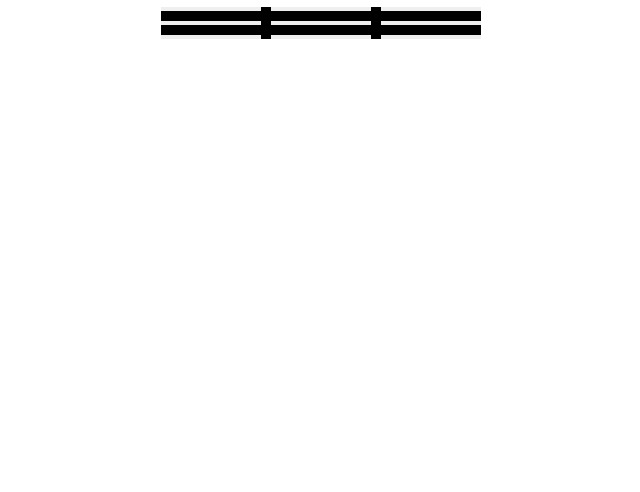
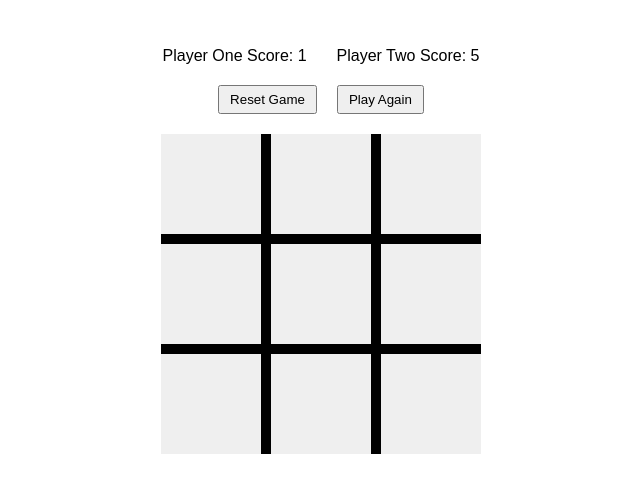
Before and after one commit to MrChub467/tic-tac-toe, a plain HTML site: page index.html in a window 1280 px wide. Shown: the part 60-552 px from the top of the page, without its empty margins (319-959 px from the left). Drawn offline with Linux system fonts and the light colour scheme.

Commit message:
Add html

```diff
--- a/index.html
+++ b/index.html
@@ -10,16 +10,27 @@
     <body>
         <div class="container">
             <h1>Tic-Tac-Toe</h1>
+
+            <p></p>
+            <div class="scores">
+                <p class="playerOne">Player One Score: 1</p>
+                <p class="playerTwo">Player Two Score: 5</p>
+            </div>
+            <div class="btns">
+                <button class="clear">Reset Game</button>
+                <button class="again">Play Again</button>
+            </div>
+
             <div class="game-board">
-                <button></button>
-                <button></button>
-                <button></button>
-                <button></button>
-                <button></button>
-                <button></button>
-                <button></button>
-                <button></button>
-                <button></button>
+                <button class="tile"></button>
+                <button class="tile"></button>
+                <button class="tile"></button>
+                <button class="tile"></button>
+                <button class="tile"></button>
+                <button class="tile"></button>
+                <button class="tile"></button>
+                <button class="tile"></button>
+                <button class="tile"></button>
             </div>
         </div>
     </body>
```
